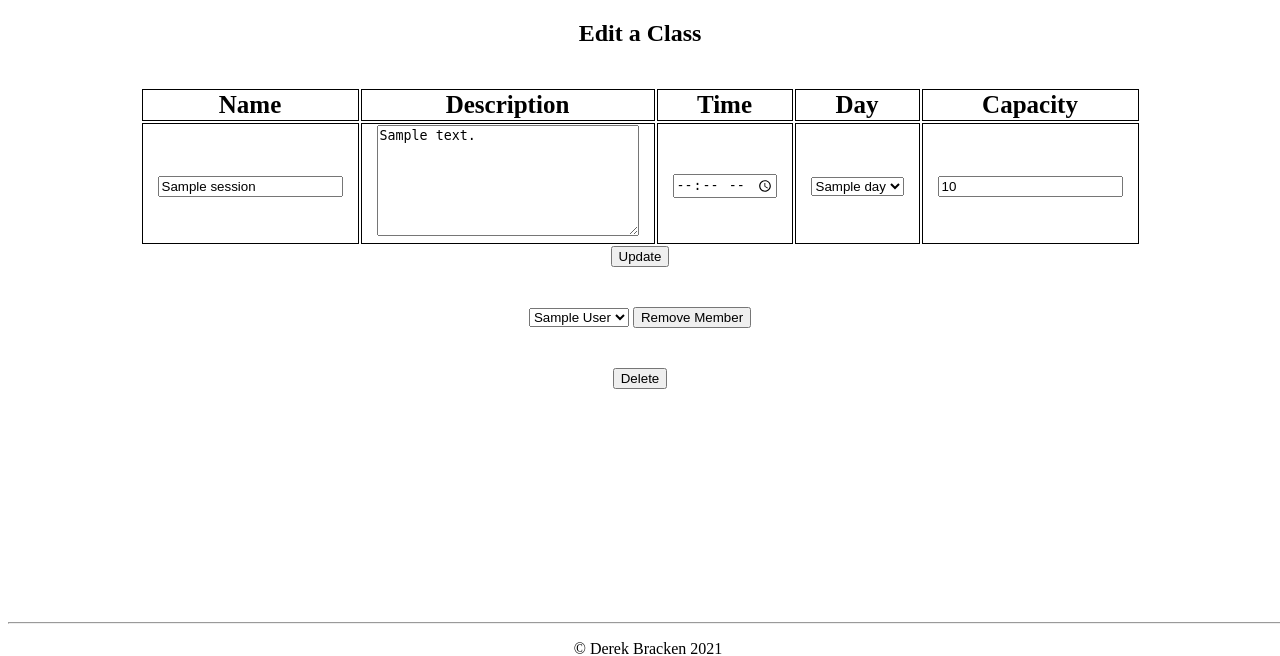
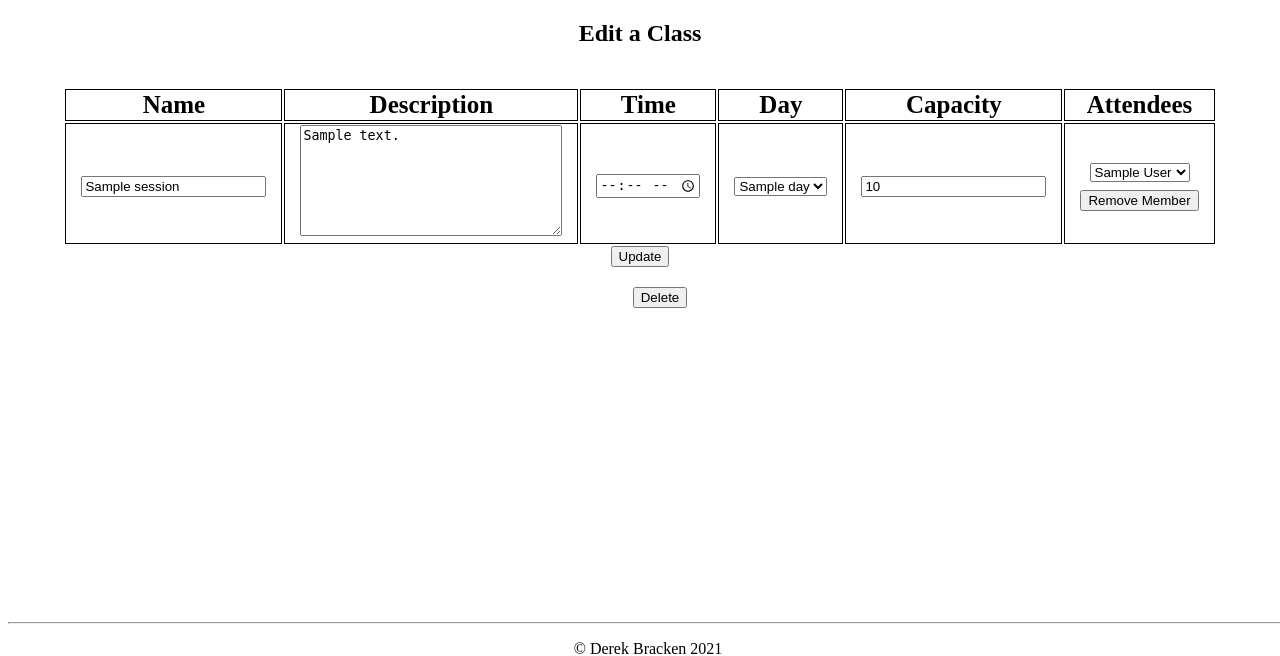
Before and after one commit to DerekBracken/gym_project, a Flask app: page /sessions/1/edit in a window 1280 px wide. Shown: the part 116-772 px from the top of the page. Run offline with Flask 2, Linux system fonts and the light colour scheme; a database or web service that is not in the repository returns one stand-in record (values such as "Sample title"); some libraries are stand-ins or nearby versions.

Commit message:
Attendees form added to table in session edit page

```diff
--- a/gym_app/templates/sessions/edit.html
+++ b/gym_app/templates/sessions/edit.html
@@ -11,6 +11,7 @@
         <th>Time</th>
         <th>Day</th>
         <th>Capacity</th>
+        <th>Attendees</th>
     </tr>
     <tr>
         <td>
@@ -37,19 +38,22 @@
         <td>
             <input type="text" id="capacity" name="capacity" value="{{ session.capacity }}">
         </td>
+        <td>
+            <form action="/bookings/session/delete" method="post">
+                <select name="booking_id" id="booking">
+                   {% for booking in bookings %}
+                       <option value="{{ booking.id }}">{{ booking.member.first_name }}{{ " " }}{{ booking.member.last_name }}</option>
+                   {% endfor %}
+               </select>
+               <input type="submit" value="Remove Member">
+            </form>
+        </td>
     </tr>
     </table>
     <input type="submit" value="Update">
 </form>
 
-<form action="/bookings/session/delete" method="post">
-    <select name="booking_id" id="booking">
-       {% for booking in bookings %}
-           <option value="{{ booking.id }}">{{ booking.member.first_name }}{{ " " }}{{ booking.member.last_name }}</option>
-       {% endfor %}
-   </select>
-   <input type="submit" value="Remove Member">
-</form>
+
 
 
 <form action="/sessions/{{ session.id }}/delete" method="POST">
```
